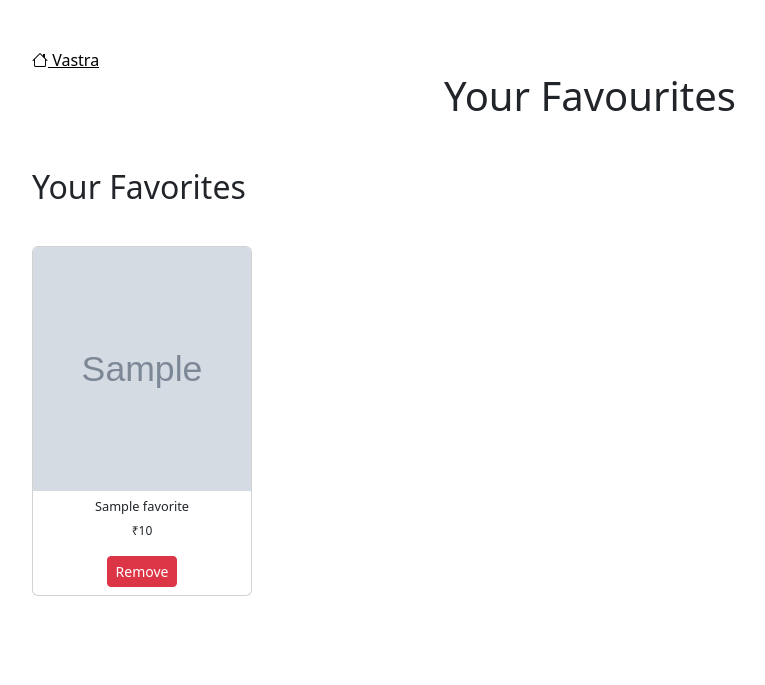
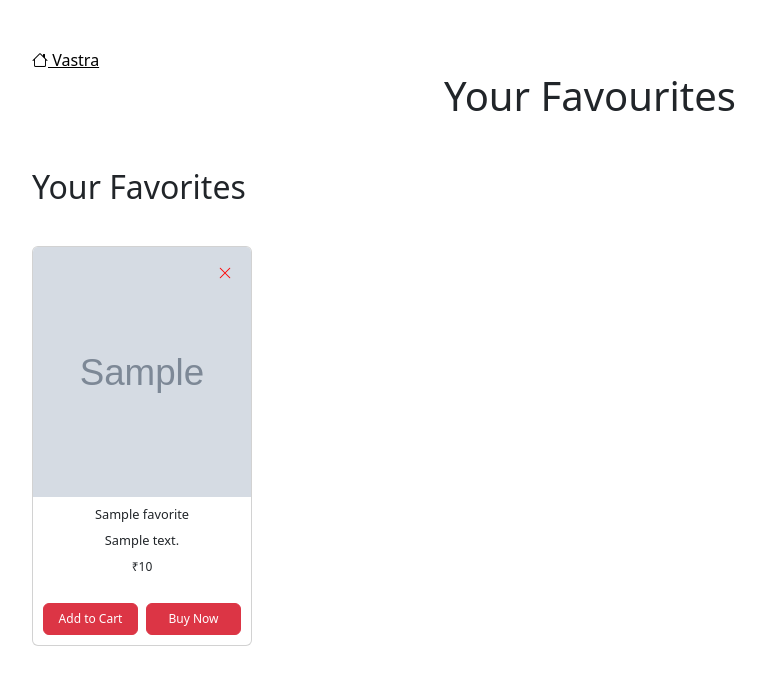
Before and after one commit to developerteams-in/Vastra, a CodeIgniter 4 app: the page made by app/Views/favorites.php in a window 1280 px wide. Shown: the top 685 px of the page, without its empty margins (50-815 px from the left). Run offline with PHP 8.4 and a stand-in for CodeIgniter, Linux system fonts and the light colour scheme; the template is opened without the code that fills it: most values are stand-ins (such as "Sample title", 1, 10 or a date in 2020); grey boxes marked "Sample" are stand-in pictures; some libraries are stand-ins or nearby versions.

Commit message:
update favorites page , add Buy Now button , add to cart button

```diff
--- a/app/Config/Routes.php
+++ b/app/Config/Routes.php
@@ -121,6 +121,8 @@ $routes->post('orders/stripe', 'OrderController::process');
 $routes->post('cart/clear', 'CartController::clearCart');  // Clear cart after payment
 
 $routes->get('/favorites', 'FavoritesController::showFavorites');
+
+
 // $routes->post('/favorites/add/(:num)', 'FavoritesController::addFavorite/$1');
 $routes->get('/favorites/remove/(:num)', 'FavoritesController::removeFavorite/$1');
 // $routes->post('/add_to_favorites', 'FavoritesController::addToFavorites');
--- a/app/Models/FavoritesModel.php
+++ b/app/Models/FavoritesModel.php
@@ -72,4 +72,5 @@ class FavoritesModel extends Model
                         ->where('product_id', $productId)
                         ->delete();  // Delete the specific product from favorites
         }
+
     }
--- a/app/Views/favorites.php
+++ b/app/Views/favorites.php
@@ -8,6 +8,101 @@
     <title>Your Favourites</title>
     <link href="https://cdn.jsdelivr.net/npm/bootstrap-icons/font/bootstrap-icons.css" rel="stylesheet">
     <link href="https://cdn.jsdelivr.net/npm/bootstrap@5.3.0-alpha1/dist/css/bootstrap.min.css" rel="stylesheet">
+    <style>
+        /* Scroll Container */
+        .product-cards {
+            display: flex;
+            flex-wrap: nowrap;
+            gap: 10px;
+            overflow-x: auto;
+            padding-bottom: 10px;
+        }
+
+        /* Hide Scrollbar */
+        .product-cards::-webkit-scrollbar {
+            display: none;  /* Chrome, Safari */
+        }
+
+        .product-cards {
+            scrollbar-width: none;  /* Firefox */
+        }
+
+        .card {
+            flex: 0 0 auto;
+            width: 220px;
+            height: 400px;
+            position: relative;
+            display: flex;
+            flex-direction: column;
+            justify-content: space-between;
+        }
+
+        .card-img-top {
+            object-fit: cover;
+            height: 250px;
+            width: 100%;
+        }
+
+        .card-body {
+            text-align: center;
+            padding: 10px;
+            flex-grow: 1;
+            display: flex;
+            flex-direction: column;
+            justify-content: space-between;
+        }
+
+        .btn-remove {
+            position: absolute;
+            top: 10px;
+            right: 10px;
+            z-index: 1;
+            color:red;
+            font-weight: bold;
+        }
+
+        .card-btns {
+            display: flex;
+            justify-content: space-between;
+            gap: 5px;
+            margin-top: 10px;
+        }
+
+        .btn-cart,
+        .btn-buy {
+            width: 48%;
+            font-size: 0.75rem;  /* Smaller text size */
+        }
+
+        /* Adjust for smaller screens */
+        @media (max-width: 576px) {
+            .product-cards {
+                flex-wrap: nowrap;
+            }
+
+            .card {
+                width: 180px;
+            }
+        }
+
+        /* Adjust for medium screens */
+        @media (min-width: 576px) and (max-width: 768px) {
+            .card {
+                width: 200px;
+            }
+        }
+
+        /* Adjust for larger screens */
+        @media (min-width: 768px) {
+            .product-cards {
+                justify-content: flex-start;
+            }
+
+            .card {
+                width: 220px;
+            }
+        }
+    </style>
 </head>
 
 <body>
@@ -19,24 +114,35 @@
         <section class="py-4">
             <h2 class="text-left mb-4">Your Favorites</h2>
             <div class="scroll-container py-3">
-                <div class="product-cards d-flex gap-4">
+                <div class="product-cards">
                     <?php if (!empty($favorites)): ?>
                         <?php foreach ($favorites as $favorite): ?>
-                            <div class="card" style="width: 220px; height: 350px;">
+                            <div class="card">
+                                <!-- Remove button icon -->
+                                <a href="<?= base_url('favorites/remove/' . $favorite['product_id']) ?>"
+                                   class="btn btn-sm btn-remove">
+                                    <i class="bi bi-x-lg"></i>
+                                </a>
+
                                 <img class="card-img-top img-fluid"
                                      src="<?= base_url('uploads/' . $favorite['productImage']) ?>"
-                                     alt="<?= $favorite['productName'] ?>"
-                                     style="object-fit: cover; height: 250px; width: 100%;">
+                                     alt="<?= $favorite['productName'] ?>">
 
-                                <div class="card-body text-center p-2">
+                                <div class="card-body">
                                     <h5 class="card-title text-truncate" style="font-size: 0.8rem;">
                                         <?= $favorite['productName'] ?>
                                     </h5>
+                                    <h6 class="card-title text-truncate" style="font-size: 0.8rem;">
+                                        <?= $favorite['productDescription'] ?>
+                                    </h6>
                                     <p class="card-text" style="font-size: 0.75rem;">
                                         ₹<?= $favorite['productPrice'] ?>
                                     </p>
-                                    <!-- Remove button -->
-                                    <a href="<?= base_url('favorites/remove/' . $favorite['product_id']) ?>" class="btn btn-danger btn-sm">Remove</a>
+                                    <!-- Add to Cart and Buy Now Buttons -->
+                                    <div class="card-btns">
+                                        <a href="<?= base_url('cart/add/' . $favorite['product_id']) ?>" class="btn btn-danger btn-cart">Add to Cart</a>
+                                        <a href="<?= base_url('checkout/buy/' . $favorite['product_id']) ?>" class="btn btn-danger btn-buy">Buy Now</a>
+                                    </div>
                                 </div>
                             </div>
                         <?php endforeach; ?>
@@ -47,6 +153,9 @@
             </div>
         </section>
     </div>
+
+    <!-- Bootstrap JS for responsive functionality (optional) -->
+    <script src="https://cdn.jsdelivr.net/npm/bootstrap@5.3.0-alpha1/dist/js/bootstrap.bundle.min.js"></script>
 </body>
 
 </html>
--- a/app/Views/layout.php
+++ b/app/Views/layout.php
@@ -233,7 +233,8 @@ if ($user) {
                                 <li><a class="dropdown-item" href="/logout">Logout</a></li>
                             </ul>
                         </li>
-                        <li class="nav-item"><a class="nav-link" href="/favorites" onclick="toggleVisibility('favourites-popup')"><i class="bi bi-heart p-1"></i>Favorites</a></li>
+                        <li class="nav-item"><a class="nav-link" href="/favorites" onclick="toggleVisibility('favourites-popup')">
+                            <i class="bi bi-heart p-1 "></i>Favorites</a></li>
                         <li class="nav-item position-relative">
     <a class="nav-link text-center" href="/cart" style="display: inline-block;">
         <?php if ($cartCount > 0): ?>
```
